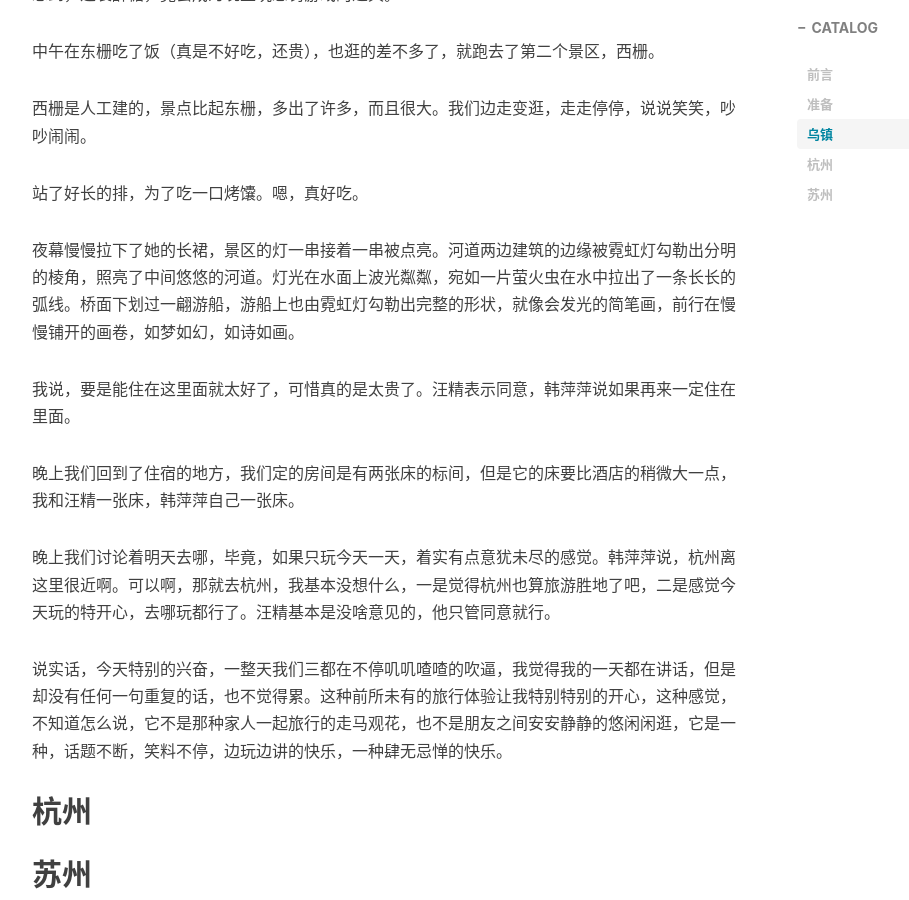
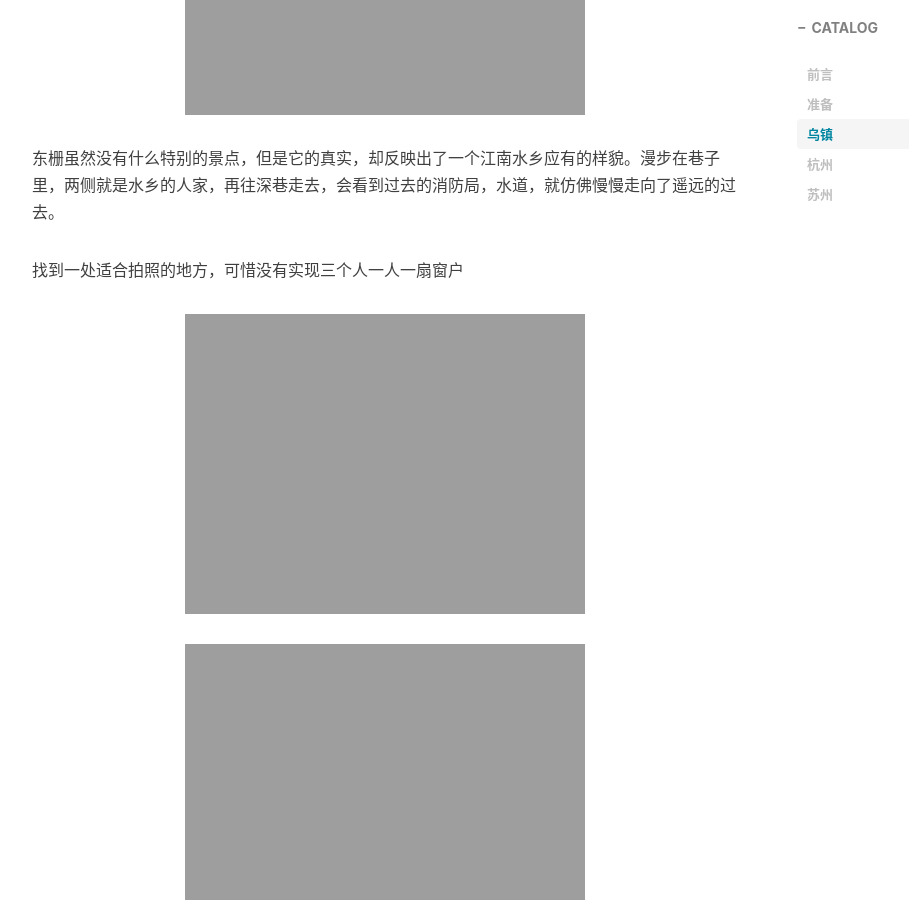
Before and after one commit to ren88122246/ren88122246.github.io, a Jekyll site: the page built from _posts/2020-03-26-记录一次最开心的旅行.md, in a window 1280 px wide and 900 px high, scrolled down 4070 px. Shown: the whole window, without its empty margins (233-1142 px from the left). Built offline with Jekyll 4.4.1, drawn with Linux system fonts in a browser that asks for light colours; nearby versions of some CDN libraries; comment, search, counter and statistics services are not loaded.

Commit message:
内容图片

```diff
--- a/_posts/2020-03-26-记录一次最开心的旅行.md
+++ b/_posts/2020-03-26-记录一次最开心的旅行.md
@@ -41,7 +41,17 @@ QQ的联络音预告着十一即将的来临，我们激情的讨论着去哪里
 
 ![我给韩导照的这张略好啊](https://ren88122246.github.io/img/2020-04-03-travel/04.jpg 我给韩导照的这张略好啊)
 
+![我和汪精刚进门的合影](https://ren88122246.github.io/img/2020-04-03-travel/05.jpg 我和汪精刚进门的合影)
+
 东栅虽然没有什么特别的景点，但是它的真实，却反映出了一个江南水乡应有的样貌。漫步在巷子里，两侧就是水乡的人家，再往深巷走去，会看到过去的消防局，水道，就仿佛慢慢走向了遥远的过去。
+
+找到一处适合拍照的地方，可惜没有实现三个人一人一扇窗户
+
+![我和韩萍萍](https://ren88122246.github.io/img/2020-04-03-travel/05.jpg 我和韩萍萍)
+
+![韩萍萍和汪精](https://ren88122246.github.io/img/2020-04-03-travel/06.jpg 韩萍萍和汪精)
+
+![汪精你这命略好啊](https://ren88122246.github.io/img/2020-04-03-travel/07.jpg 汪精你这命略好啊)
 
 延侧有一些商家，比较有名的是桂花糕，一路过去，遇到了好多家。这个桂花糕到底是什么？勾起了我的兴趣。我们决定尝尝。买了一份三个人吃，嗯，感觉嘛，还不错。汪精看上了一款酥糖，真的没想到，这袋酥糖，竟会成为晚上玩惩罚游戏的道具。
 
```
Also changed, not shown: img/2020-04-03-travel/08.jpg (added), 4 other files.
